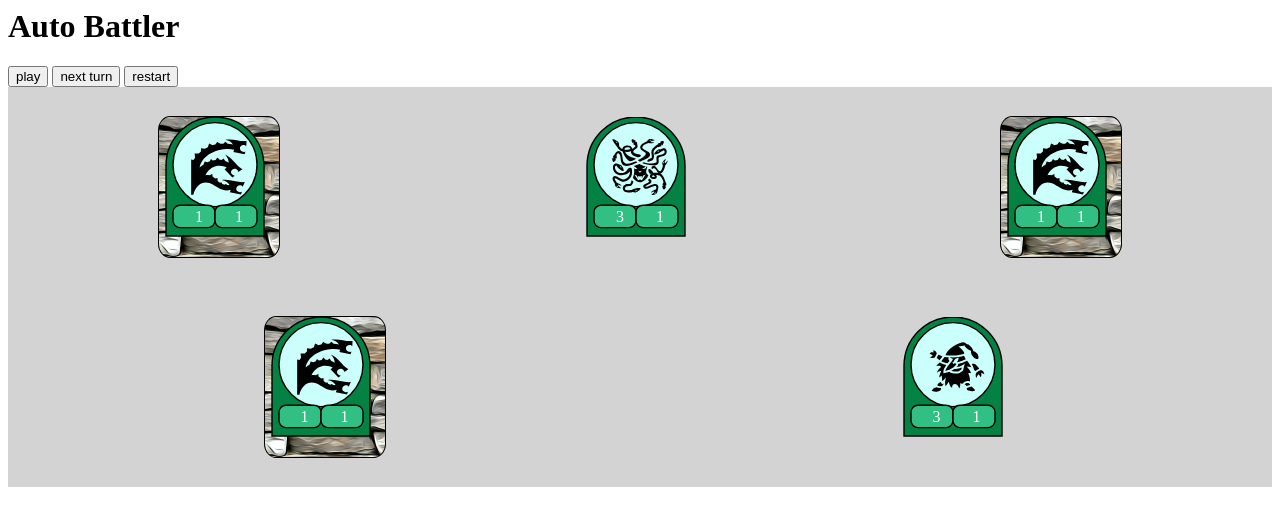
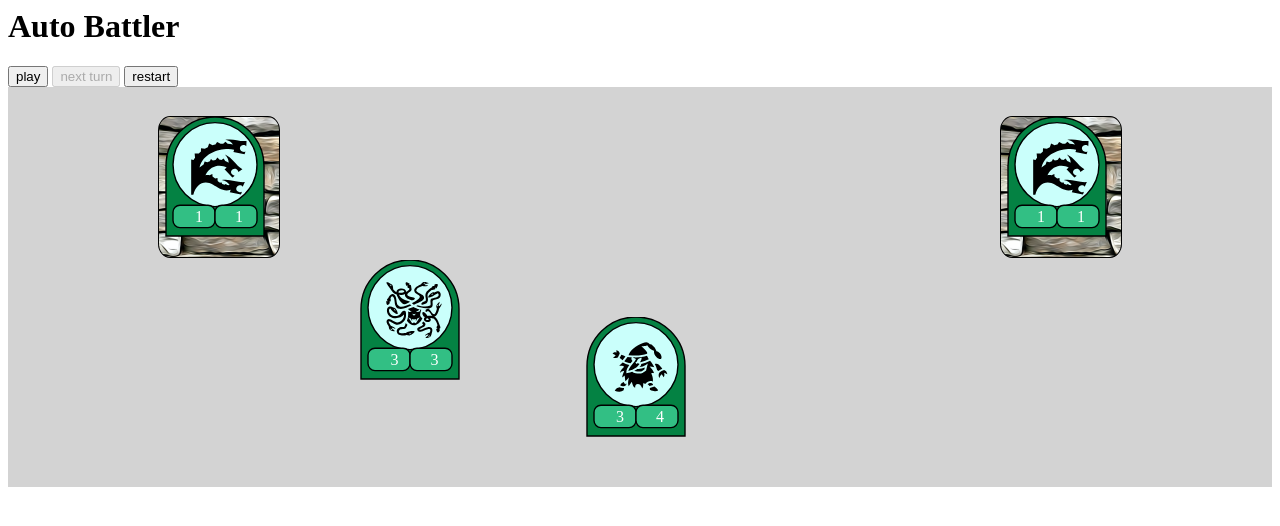
Before and after one commit to seryckd/auto-battler, a plain HTML site: page index.html in a window 1280 px wide. Both pictures are taken after a click on the button "next turn". Drawn offline with Linux system fonts and the light colour scheme.

Commit message:
Added Skill code for wall

```diff
--- a/battler.js
+++ b/battler.js
@@ -7,11 +7,18 @@ export class Battler {
 
     constructor(p1, p2) {
         this.players = [ p1, p2 ]
+        this.activeSkills = new Map();
     }
 
     battle() {
 
-        this.players.forEach(p => p.reset());
+        this.activeSkills.clear();
+        this.players.forEach(p => {
+            p.reset();
+            p.getStartingMinions().forEach(m => {
+                this.addMinion(p, m);
+            });
+        });
 
         this.bs = new BattleScript(
             this.players[0], this.players[0].getMinions(),
@@ -22,26 +29,35 @@ export class Battler {
         let attackPlayer = this.players[startPlayer];
         let defendPlayer = this.players[1-startPlayer];
 
-        console.log('start');
-
         while(attackPlayer.hasMinions() && defendPlayer.hasMinions())
         {
+            console.log('start turn defendPlayer: %s', defendPlayer.getName());
+
+            let possibleDefenders = defendPlayer.getMinions();
+
+            console.log(possibleDefenders);
+
+            let skills = this.getSkills(defendPlayer, 'choose-defender');
+
+            if (skills.length > 0) {
+                possibleDefenders = skills[0].execute(possibleDefenders);
+            }
+
+            console.log(possibleDefenders);
+
+            let defendMinion = possibleDefenders[randomInt(possibleDefenders.length)];
+            let defendSlot = defendPlayer.getSlot(defendMinion);
             let attackSlot = randomInt(attackPlayer.numPositions());
-            let defendSlot = randomInt(defendPlayer.numPositions());
-
             let attackMinion = attackPlayer.getMinionAtPosition(attackSlot);
-            let defendMinion = defendPlayer.getMinionAtPosition(defendSlot);
 
             this.combat(attackPlayer, attackSlot, attackMinion,
                 defendPlayer, defendSlot, defendMinion);
 
             if (attackMinion.isDead()) {
-                this.bs.removeMinion(attackMinion);
-                attackPlayer.removeMinionAtPosition(attackSlot);
+                this.removeMinion(attackPlayer, attackMinion);
             }
             if (defendMinion.isDead()) {
-                this.bs.removeMinion(defendMinion);
-                defendPlayer.removeMinionAtPosition(defendSlot);
+                this.removeMinion(defendPlayer, defendMinion);
             }
 
             let tmp = attackPlayer;
@@ -53,16 +69,54 @@ export class Battler {
 
         console.log('winner %o', winner);
 
-        console.log(this.bs.fetchScript());
+        console.log("script: %o", this.bs.fetchScript());
 
         return JSON.stringify(this.bs.fetchScript());
+    }
+
+    addMinion(player, id) {
+        let minion = player.addMinion(id);
+        minion.getSkills().forEach(s => this.registerSkill(player, s));
+    }
+
+    removeMinion(player, minion) {
+        this.bs.removeMinion(minion);
+        player.removeMinion(minion);
+        minion.getSkills().forEach(s => this.unRegisterSkill(player, s));
+    }
+
+    getSkills(player, phase) {
+        let list = this.activeSkills.get(player.getName() + "_" + phase);
+
+        if (list === undefined) {
+            list = [];
+        }
+        return list;
+    }
+
+    registerSkill(player, skill) {
+        const phase = player.getName() + "_" + skill.getPhase();
+        let list = this.activeSkills.get(phase);
+        if (list === undefined) {
+            list = [];
+            this.activeSkills.set(phase, list);
+        }
+        list.push(skill);
+    }
+
+    unRegisterSkill(player, skill) {
+        const phase = player.getName() + "_" + skill.getPhase();
+        let list = this.activeSkills.get(phase);
+        list.splice(list.indexOf(skill), 1);
     }
 
     combat(attackPlayer, attackSlot, attackMinion, defendPlayer, defendSlot, defendMinion) {
 
         this.bs.startCombat();
 
-        console.log('start combat ' + ' attack:' + attackSlot + ' defend:' + defendSlot);
+        console.log("start combat defendPlayer:%s, attackSlot:%i, defendSlot:%i",
+            defendPlayer.getName(), attackSlot, defendSlot);
+
         attackPlayer.log();
         defendPlayer.log();
 
@@ -76,7 +130,7 @@ export class Battler {
         attackMinion.takeDamage(damage);
         this.bs.addChange(attackMinion, "health", attackMinion.getHealth());
 
-        console.log('end combat');
+        console.log('state after combat');
         attackPlayer.log();
         defendPlayer.log();
 
--- a/index.html
+++ b/index.html
@@ -52,6 +52,8 @@
             viewer.turn(() => document.getElementById('turn').disabled = false);
          });
          document.getElementById('restart').addEventListener('click', event => {
+            document.getElementById('play').disabled = false;
+            document.getElementById('turn').disabled = true;
             viewer.cleanAll();
             viewer = new Viewer(JSON.parse(engine.battle()));
          });
--- a/minion.js
+++ b/minion.js
@@ -1,4 +1,5 @@
 import { MinionDefs } from './minions-db.js'
+import { Skill } from './skill.js'
 export class Minion {
 
     static counter = 0;
@@ -9,9 +10,13 @@ export class Minion {
         this.portrait = MinionDefs[id].portrait;
         this.attack = MinionDefs[id].attack;
         this.health = MinionDefs[id].health;
-        this.skills = Array.from(MinionDefs[id].skills);
+        this.skills = Array
+            .from(MinionDefs[id].skills)
+            .map(s => Skill.factory(s));
         this.id = Minion.counter++;
     }
+
+
 
     getId() {
         return this.id;
@@ -33,12 +38,19 @@ export class Minion {
         return this.attack;
     }
 
+    /**
+     * An array of Skill objects
+     * @returns {Array}
+     */
     getSkills() {
         return this.skills;
     }
 
     hasSkill(skill) {
-        return this.skills[skill] !== undefined;
+        let sl = this.skills.filter(s => {
+            return s.getName() == skill;
+        });
+        return sl.length > 0;
     }
 
     isDead() {
--- a/player.js
+++ b/player.js
@@ -10,26 +10,33 @@ export class Player {
 
     reset() {
         this.positions = [];
-        this.minions = new Map();
+    }
 
-        this.startingMinions.forEach(id => {
-            var min = new Minion(id);
+    getStartingMinions() {
+        return this.startingMinions;
+    }
 
-            this.minions.set(min.getId(), min);
-            this.positions.push(min);
-        });
+    addMinion(id) {
+        let min = new Minion(id);
+        this.positions.push(min);
+        return min;
+    }
+
+    removeMinion(min) {
+        var slot = this.getSlot(min);
+        this.positions.splice(slot, 1);
     }
 
     getName() {
         return this.name;
     }
 
+    /**
+     * Array of minions
+     * @returns {Array}
+     */
     getMinions() {
-        const view = [];
-        for (let v of this.minions.values()) {
-            view.push(v)
-        }
-        return view;
+       return this.positions;
     }
 
     /**
@@ -38,15 +45,18 @@ export class Player {
      * @returns {Minion}
      */
     getMinionAtPosition(pos) {
+
+        console.assert(pos>=0 | pos<=this.positions.length,
+            "pos %d out of range 0-%i", pos, this.positions.length);
+
         return this.positions[pos];
     }
 
-    /**
-     * 0 offset
-     * @param {int} pos
-     */
-    removeMinionAtPosition(pos) {
-        this.positions.splice(pos, 1);
+    getSlot(minion) {
+
+        const i = this.positions.indexOf(minion);
+        console.assert(i != -1, "minion not found (%o)", minion);
+        return i;
     }
 
     /**
@@ -67,6 +77,8 @@ export class Player {
 
 
     log() {
-        console.log("player: %s, positions: $o, minions: $o", this.name, this.positions, this.minions);
+        console.groupCollapsed("player: %s, minions: %s", this.name, this.positions.length);
+        this.positions.forEach((p, i) => console.log("%d %o", i, p));
+        console.groupEnd();
     }
 }
--- a/script.js
+++ b/script.js
@@ -30,7 +30,7 @@ export class BattleScript {
                 portrait: minion.getPortrait(),
                 attack: minion.getAttack(),
                 health: minion.getHealth(),
-                skills: minion.getSkills()
+                skills: minion.getSkills().map(s => s.getName())
             });
 
         });
--- /dev/null
+++ b/skill.js
@@ -0,0 +1,46 @@
+
+export class Skill {
+
+    constructor(name, phase) {
+        this.name = name;
+        this.phase = phase;
+    }
+
+    static factory(name) {
+        switch(name) {
+            case 'wall': return new WallSkill();
+            default: return undefined;
+        }
+    }
+
+    getName() {
+        return this.name;
+    }
+
+    getPhase() {
+        return this.phase;
+    }
+
+    execute(o) {
+        return o;
+    }
+}
+
+class WallSkill extends Skill {
+
+    constructor() {
+        super('wall', 'choose-defender');
+    }
+
+    /**
+     *
+     * @param {*} o An array of minions
+     */
+    execute(minions) {
+        // remove any that do not have wall
+
+        return minions.filter(m => {
+            return m.hasSkill("wall")
+        });
+    }
+}
--- a/viewer.js
+++ b/viewer.js
@@ -28,12 +28,10 @@ export class Viewer {
             if (!isEnd) {
                 self.turn(turnFinish);
             } else {
-                console.log('End Play');
                 self.playCallback();
             }
         }
 
-        console.log('Begin Play');
         this.turn(turnFinish);
     }
 
@@ -48,18 +46,25 @@ export class Viewer {
             return;
         }
 
-        console.log('Begin Turn ', this.turnCount);
-
         this.actionCount = -1;
         this.actionContext = {};
 
         let action = this.combat[this.turnCount].changes[0];
 
         this.actionContext.minion = document.getElementById(this.makeDomId(action.id));
+        console.assert(this.actionContext.minion != null,
+            "Minion %d not in dom", action.id);
+
+        let targetMinion = document.getElementById(this.makeDomId(action.targetId));
+        console.assert(this.actionContext.minion != null,
+            "Target Minion %d not in dom", action.targetId);
+
+        console.log("start turn action=%o, min=%o", action, this.actionContext.minion);
 
         this.actionContext.delta = this.deltaToTarget(
             this.actionContext.minion,
-            document.getElementById(this.makeDomId(action.targetId)));
+            targetMinion
+            );
 
         this.attackAnimation(
             this.actionContext.minion,
@@ -84,9 +89,9 @@ export class Viewer {
             .changes
             .filter(action => action.action === typeMap[type]);
 
-        console.log(
-            'Turn:' + this.turnCount,
-            'Action:' + type,
+        console.log("Turn: %i, Action: %s, Actions: %o, Changes:%o",
+            this.turnCount,
+            type,
             actions,
             this.combat[this.turnCount].changes
             );
@@ -133,7 +138,6 @@ export class Viewer {
                     this.actionContext.delta.dX,
                     this.actionContext.delta.dY)
                     .onfinish = function() {
-                        console.log('End Turn');
                         self.turnCallback(false);
                     }
                 break;
```
Also changed, not shown: 1 other file.
